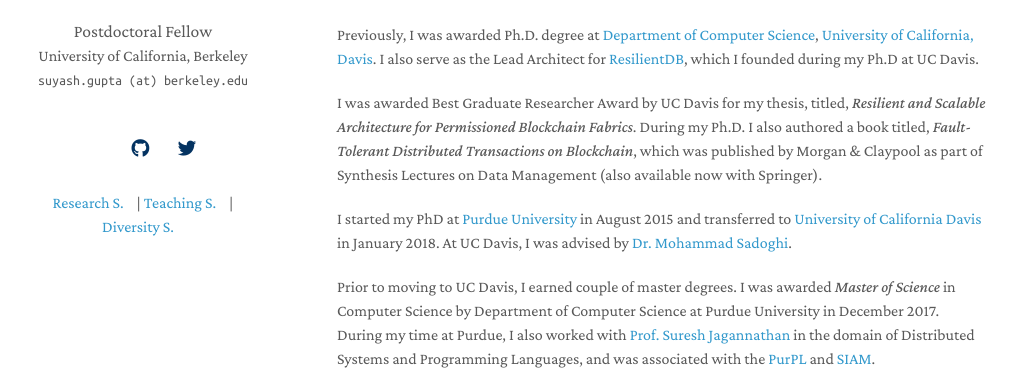
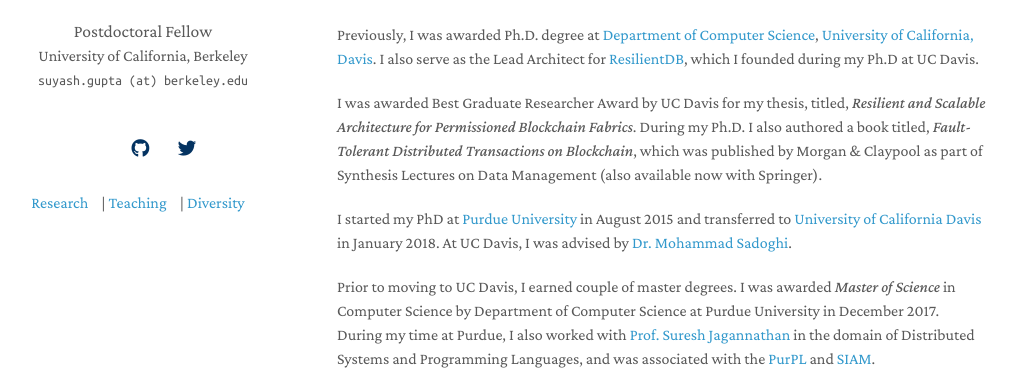
Before and after one commit to gupta-suyash/gupta-suyash.github.io, a Jekyll site: the page built from index.md, in a window 1280 px wide. Shown: the part 222-608 px from the top of the page, without its empty margins (133-1150 px from the left). Built offline with Jekyll 4.4.1, drawn with Linux system fonts in a browser that asks for light colours; nearby versions of some CDN libraries; a style sheet for code colours, icons or effects is not loaded; our own code applies the rules of GitHub Pages for plain Markdown files.

```diff
--- a/_layouts/homepage.html
+++ b/_layouts/homepage.html
@@ -94,7 +94,7 @@
         {% if site.research_statement %}
         <a style="margin: 0 10px 0 0" href="{{ site.research_statement }}">
 <!--           <i class="fa-solid fa-computer"></i> -->
-          <span>Research S.</span>
+          <span>Research</span>
         </a>
         <span> | </span>
         {% endif %}
@@ -103,7 +103,7 @@
         {% if site.teaching_statement %}
         <a style="margin: 0 10px 0 0" href="{{ site.teaching_statement }}">
 <!--           <i class="fa-solid fa-chalkboard-user"></i> -->
-          <span>Teaching S.</span>
+          <span>Teaching</span>
         </a>
         <span> | </span>
         {% endif %}
@@ -112,7 +112,7 @@
         {% if site.diversity_statement %}
         <a style="margin: 0 10px 0 0" href="{{ site.diversity_statement }}">
 <!--           <i class="fa-solid fa-person"></i> -->
-          <span>Diversity S.</span>
+          <span>Diversity</span>
         </a>
         {% endif %}
         <br>
```
